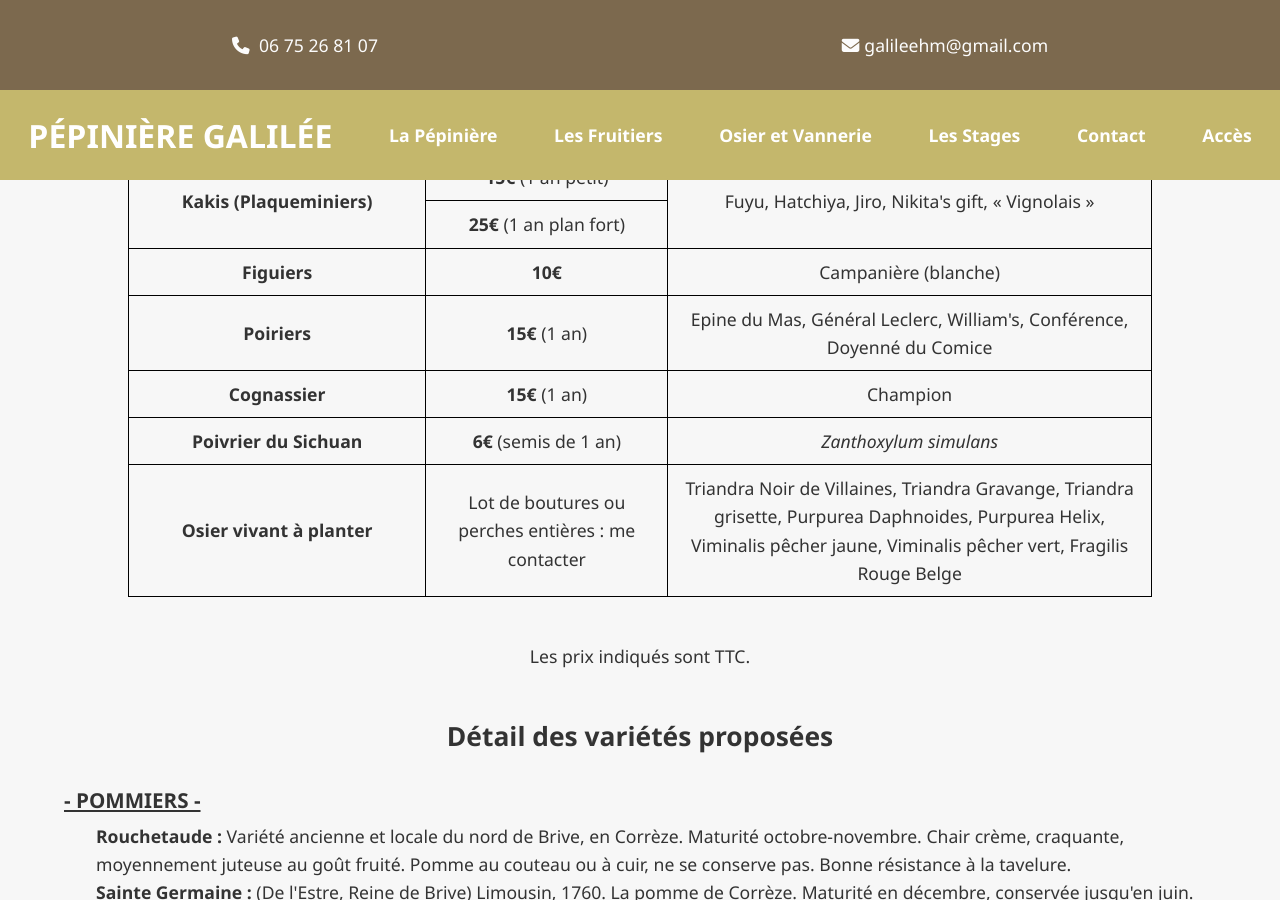
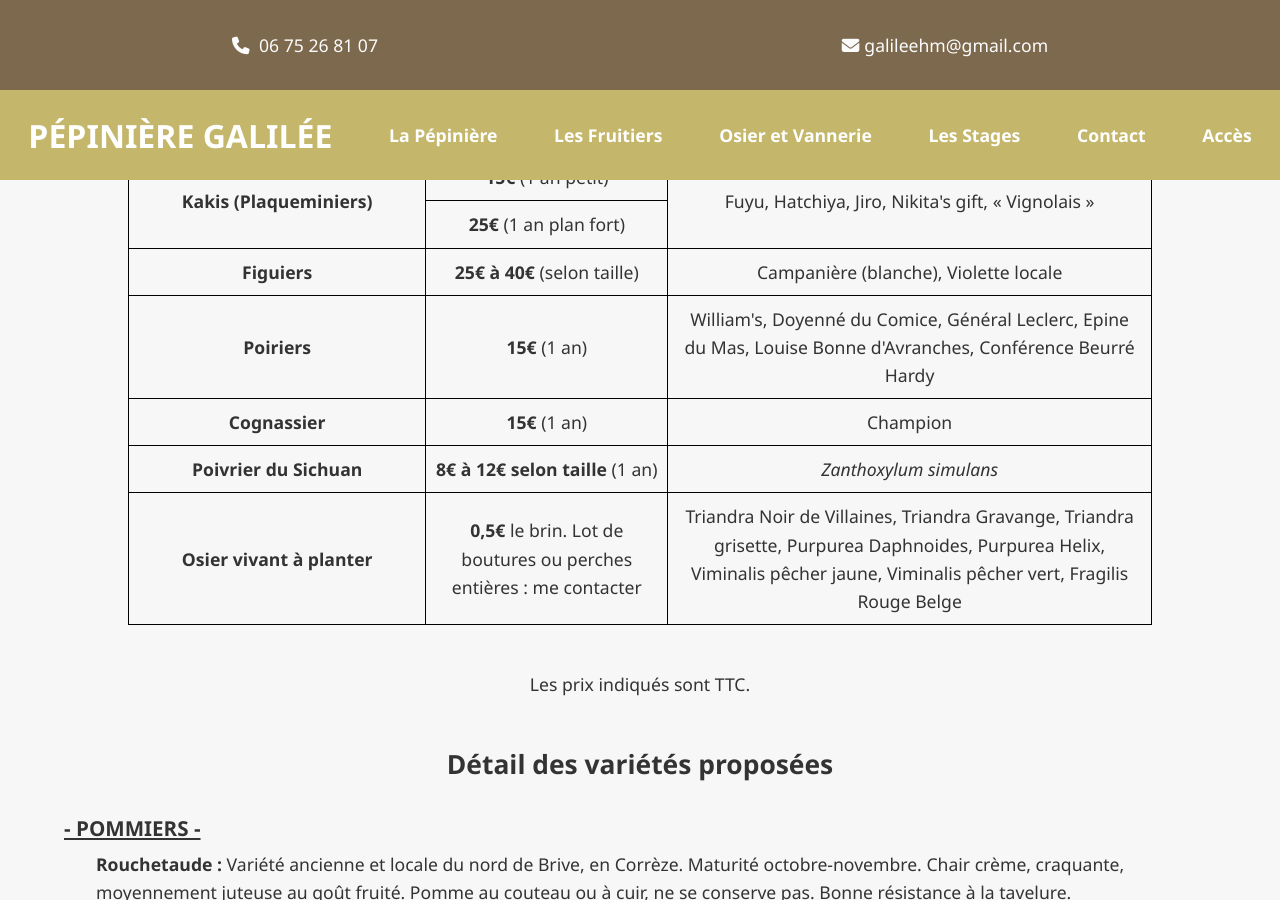
Before and after one commit to pepiniereGalilee/pepiniereGalilee.github.io, a Jekyll site: the page built from _pages/fruitiers.html, in a window 1280 px wide and 900 px high, scrolled down 1317 px. Built offline with Jekyll 4.4.1, drawn with Linux system fonts in a browser that asks for light colours; nearby versions of some CDN libraries.

Commit message:
Update fruitiers.html

```diff
--- a/_pages/fruitiers.html
+++ b/_pages/fruitiers.html
@@ -103,8 +103,8 @@ permalink: /fruitiers
       <td>
         <strong>Figuiers</strong>
       </td>
-      <td><strong>10&euro;</strong></td>
-      <td>Campanière (blanche)</td>
+      <td><strong>25&euro; à 40&euro;</strong> (selon taille)</td>
+      <td>Campanière (blanche), Violette locale</td>
     </tr>
     <tr>
       <td>
@@ -112,7 +112,8 @@ permalink: /fruitiers
       </td>
       <td><strong> 15&euro;</strong> (1 an)</td>
       <td>
-        Epine du Mas, Général Leclerc, William's, Conférence, Doyenné du Comice
+        William's, Doyenné du Comice, Général Leclerc, Epine du Mas, Louise
+        Bonne d'Avranches, Conférence Beurré Hardy
       </td>
     </tr>
 
@@ -149,7 +150,7 @@ permalink: /fruitiers
     <tr>
       <td><strong>Poivrier du Sichuan</strong><br /></td>
 
-      <td><strong>6&euro;</strong> (semis de 1 an)</td>
+      <td><strong>8&euro; à 12&euro; selon taille</strong> (1 an)</td>
 
       <td>
         <em>Zanthoxylum simulans </em>
@@ -158,7 +159,10 @@ permalink: /fruitiers
 
     <tr>
       <td><strong>Osier vivant à planter</strong><br /></td>
-      <td>Lot de boutures ou perches entières : me contacter</td>
+      <td>
+        <strong>0,5&euro;</strong> le brin. Lot de boutures ou perches
+        entières : me contacter
+      </td>
       <td>
         Triandra Noir de Villaines, Triandra Gravange, Triandra grisette,
         Purpurea Daphnoides, Purpurea Helix, Viminalis pêcher jaune, Viminalis
```
